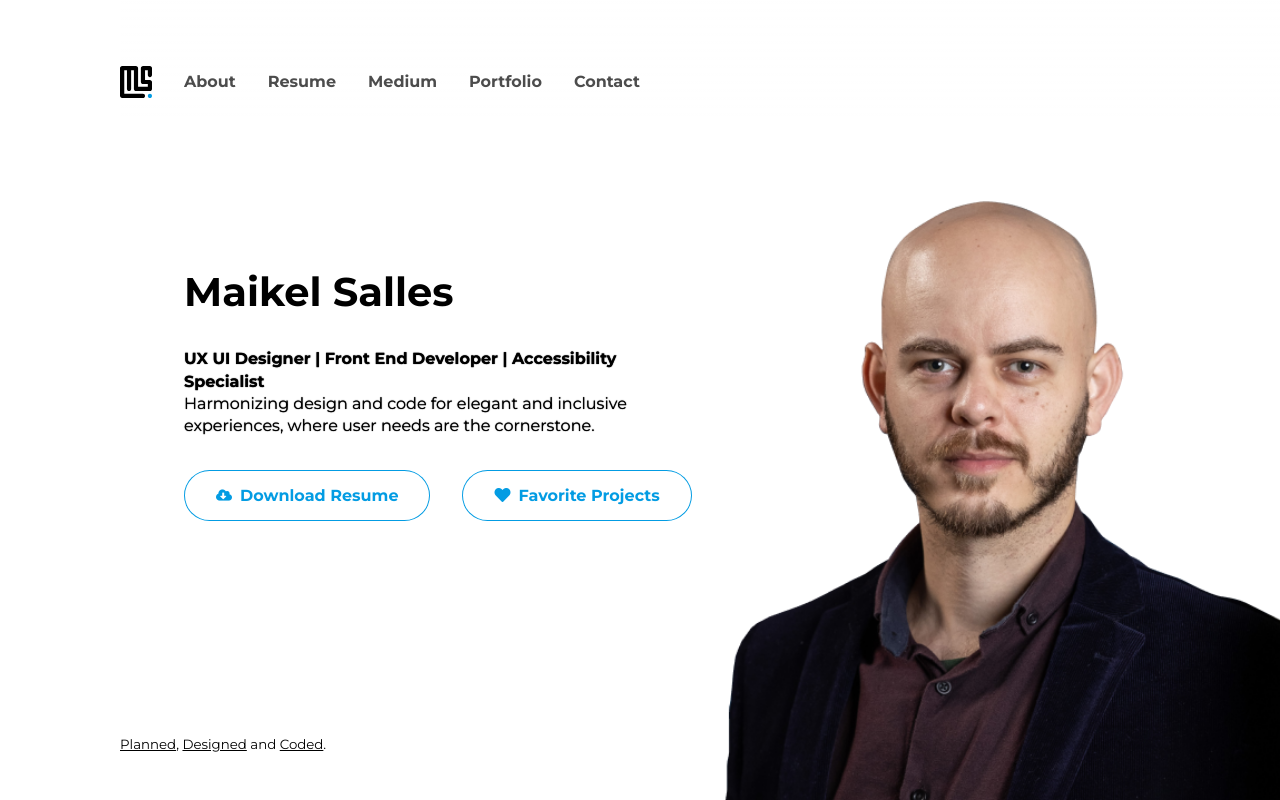
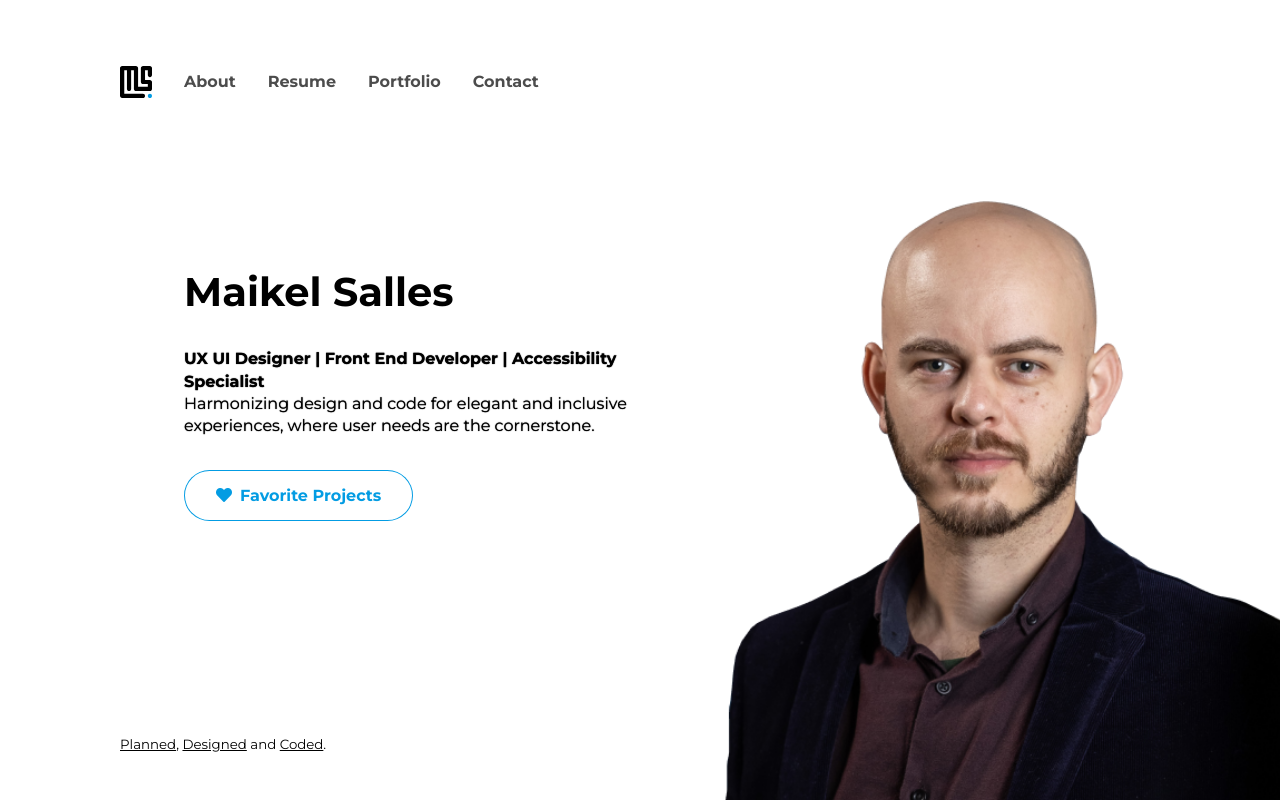
Before and after one commit to maikelsalles/apersonalwebsite, a Next.js app: page / in a window 1280 px wide. Built offline with nearby package versions, Linux system fonts and the light colour scheme.

Commit message:
fix: ui details

```diff
--- a/src/app/components/header/header.module.scss
+++ b/src/app/components/header/header.module.scss
@@ -223,7 +223,8 @@
         &.blackOut {
             background-color: var(--background-rgb);
         }
-        &:before {
+        &:before,
+        &:after{
             display: none;
         }
     }
--- a/src/app/components/header/index.tsx
+++ b/src/app/components/header/index.tsx
@@ -16,7 +16,6 @@ import styles from "./header.module.scss"
 const navlinks = [
   { href: "/about", label: "About" },
   { href: "/resume", label: "Resume" },
-  { href: "https://medium.com/@MaikelSalles", label: "Medium", target: "_blank" },
   { href: "/portfolio", label: "Portfolio" },
   { href: "/contact", label: "Contact" }
 ]
--- a/src/app/home.module.scss
+++ b/src/app/home.module.scss
@@ -20,6 +20,16 @@
   right: 0;
   max-height: 75vh;
   max-width: 45vw;
+  &:before {
+    position: absolute;
+    width: 100vw;
+    height: 100vw;
+    background: radial-gradient(var(--foreground-alpha-20), transparent, transparent);
+    content: " ";
+    right: -100%;
+    bottom: -100%;
+    z-index: -1;
+  }
   img {
     width: stretch;
     height: stretch;
@@ -72,7 +82,11 @@
     max-width: 60vw;
   }
 }
-
+@media (prefers-color-scheme: light) {
+  .frontPic:before{
+    display: none;
+  }
+}
 @include for-desktop-up {
   .frontPic {
     height: 80vh;
--- a/src/app/page.tsx
+++ b/src/app/page.tsx
@@ -21,7 +21,6 @@ export default function Home() {
         where user needs are the cornerstone.
       </p>
       <div className={styles.links_container}>
-        <Button href="https://drive.usercontent.google.com/download?id=10zwQm9Rac1g0ZAhBTol2nya6qRJ4HZo7" icon="download" label="Download Resume"/>
         <Button href="/portfolio" icon="heart" label="Favorite Projects"/>
       </div>
       <picture className={styles.frontPic}>
```
